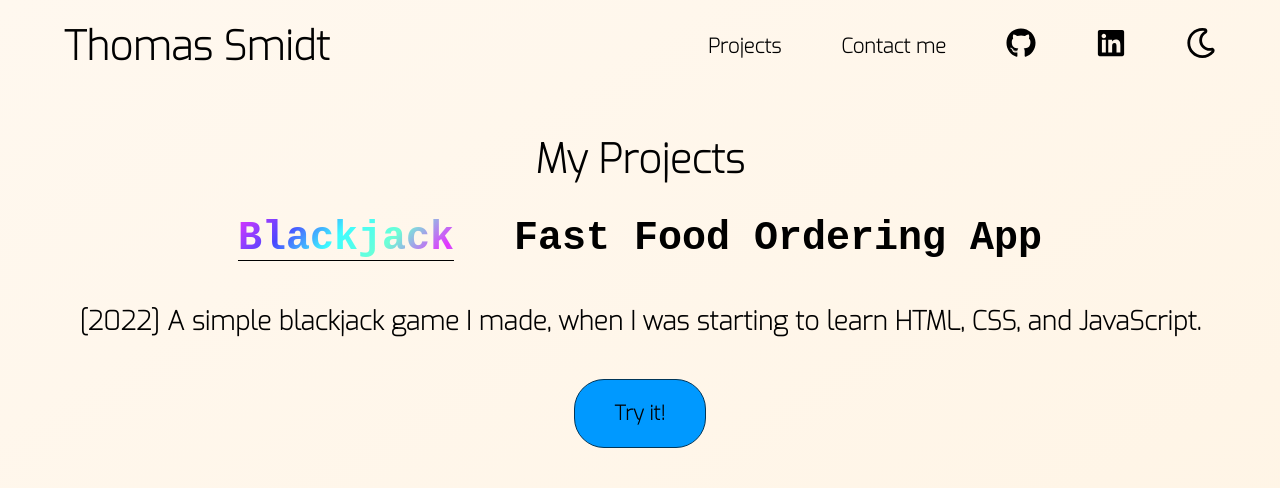
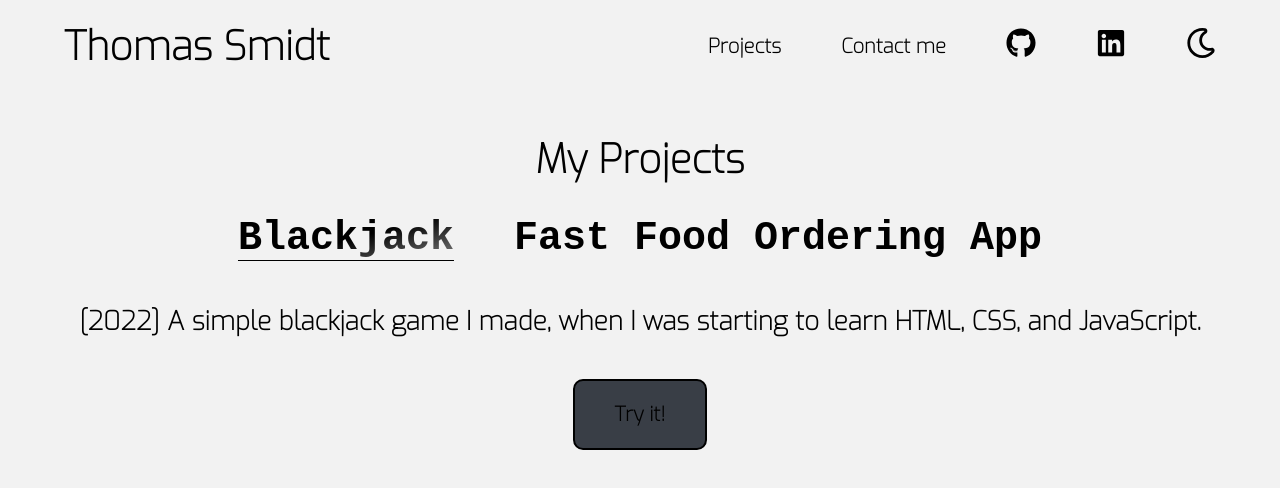
Before and after one commit to ThomasSmidt/thomas-smidt-website, a React (Create React App) app: page /projects in a window 1280 px wide. Shown: the top 488 px of the page. Built offline with nearby package versions, Linux system fonts and the light colour scheme.

Commit message:
changed color scheme

```diff
--- a/src/components/Navbar.scss
+++ b/src/components/Navbar.scss
@@ -10,13 +10,13 @@
       font-size: 2rem;
       text-decoration: none;
       font-weight: bold;
-      color: var(--color-default);
+      color: var(--text-color);
     }
 
     #burger {
       display: none;
       font-size: 1.5rem;
-      color: var(--color-default);
+      color: var(--text-color);
       cursor: pointer;
       z-index: 10;
     }
@@ -34,7 +34,7 @@
       }
 
       a {
-      color: var(--color-default);
+      color: var(--text-color);
       font-size: 1rem;
       font-weight: bold;
       position: relative;
@@ -51,7 +51,7 @@
         transform-origin: center;
         width: 100%;
         height: 1px;
-        background-color: var(--color-default);
+        background-color: var(--text-color);
         transition: transform 0.1s ease-in-out;
       }
 
@@ -97,7 +97,7 @@
 .theme-toggle {
   cursor: pointer;
   margin-left: 2rem;
-  color: var(--color-default);
+  color: var(--text-color);
 
   .icon {
     font-size: 1.5rem;
@@ -109,7 +109,7 @@
 }
 
 .icon {
-  color: var(--color-default);
+  color: var(--text-color);
   font-size: 1.5rem;
 }
 
--- a/src/components/SelectableInfoPanel.scss
+++ b/src/components/SelectableInfoPanel.scss
@@ -35,7 +35,7 @@
           transform-origin: center;
           width: 100%;
           height: 1px;
-          background-color: var(--color-default);
+          background-color: var(--text-color);
           transition: transform 0.2s ease-in-out;
         }
 
@@ -48,7 +48,7 @@
         &.active,
         &:hover {
           color: transparent;
-          background: linear-gradient(314deg,
+          /*background: linear-gradient(314deg,
             rgba(228, 51, 255, 1) 0%,
             rgba(74, 71, 255, 1) 13%,
             rgba(61, 252, 255, 1) 25%,
@@ -57,8 +57,9 @@
             rgba(108, 255, 213, 1) 63%,
             rgba(61, 252, 255, 1) 75%,
             rgba(74, 71, 255, 1) 87%,
-            rgba(228, 51, 255, 1) 100%);
-          background-size: 200% auto;
+            rgba(228, 51, 255, 1) 100%); */
+          background: linear-gradient(344deg,var(--text-color) 0%, var(--text-color) 10%, var(--shine-color) 11%, var(--text-color)25%);
+          background-size: 400% auto;
           background-clip: text;
           -webkit-background-clip: text;
           -webkit-text-fill-color: transparent;
@@ -66,12 +67,10 @@
 
         &:hover {
           animation: rainbow-loop 10s linear infinite;
-          animation-play-state: running;
         }
 
         &.active {
           animation: rainbow-loop 10s linear infinite;
-          animation-play-state: paused;
         }
     }
 }
@@ -103,24 +102,24 @@
         padding: 1rem 2rem;
         font-size: 1rem;
         color: var(--color-active);
-        background-color: #0099ff;
-        border-radius: 30px;
+        background-color: var(--secondary-color);
+        border-radius: 10px;
         text-decoration: none;
         font-weight: bold;
-        border: 1px solid #003558;
+        border: 2px solid var(--text-color);
 
         &:hover {
-            background-color: #0070bb;
+            background-color: var(--background-color);
         }
     }
 }
 
 @keyframes rainbow-loop {
 0% {
-    background-position: 0% 0%;
+    background-position: 1080% 0%;
 }
 100% {
-    background-position: 1400% 0%;
+    background-position: 0% 0%;
 }
 }
 
@@ -143,7 +142,7 @@
         align-items: flex-end;
         text-align: left;
         flex-basis: 50%;
-        border-right: 2px solid var(--color-default);
+        border-right: 2px solid var(--text-color);
 
         .item {
           display: block;
--- a/src/index.scss
+++ b/src/index.scss
@@ -10,26 +10,28 @@
     font-weight: bold;
 }
 
-/* Base light mode (default) */
 :root {
-  --color-default: black;
+  --text-color: black;
   --theme-color: rgb(255, 248, 239);
-  --background-gradient: linear-gradient(149deg, rgb(255, 248, 239), rgb(255, 244, 228));
+  /* --background-gradient: linear-gradient(149deg, rgb(255, 248, 239), rgb(255, 244, 228)); */
+  --background-color: #F2F2F2;
+  --secondary-color: #393E46;
+  --secondary-text-color: #948979;
+  --shine-color: #686868;
 }
 
 body {
   min-height: 100vh;
-  color: var(--color-default);
-  background: var(--background-gradient);
-  transition: background 1.5s ease;
+  color: var(--text-color);
+  background: var(--background-color);
 }
 
-
-/* Dark mode */
 body.dark {
-  --color-default: white;
+  --text-color: #DFD0B8;
   --theme-color: rgb(17, 18, 20);
-  --background-gradient: linear-gradient(149deg, rgb(53, 53, 65), rgb(17, 18, 20));
+  --background-color: #222831;
+  --secondary-color: #393E46;
+  --shine-color: #fff;
 }
 
 
```
